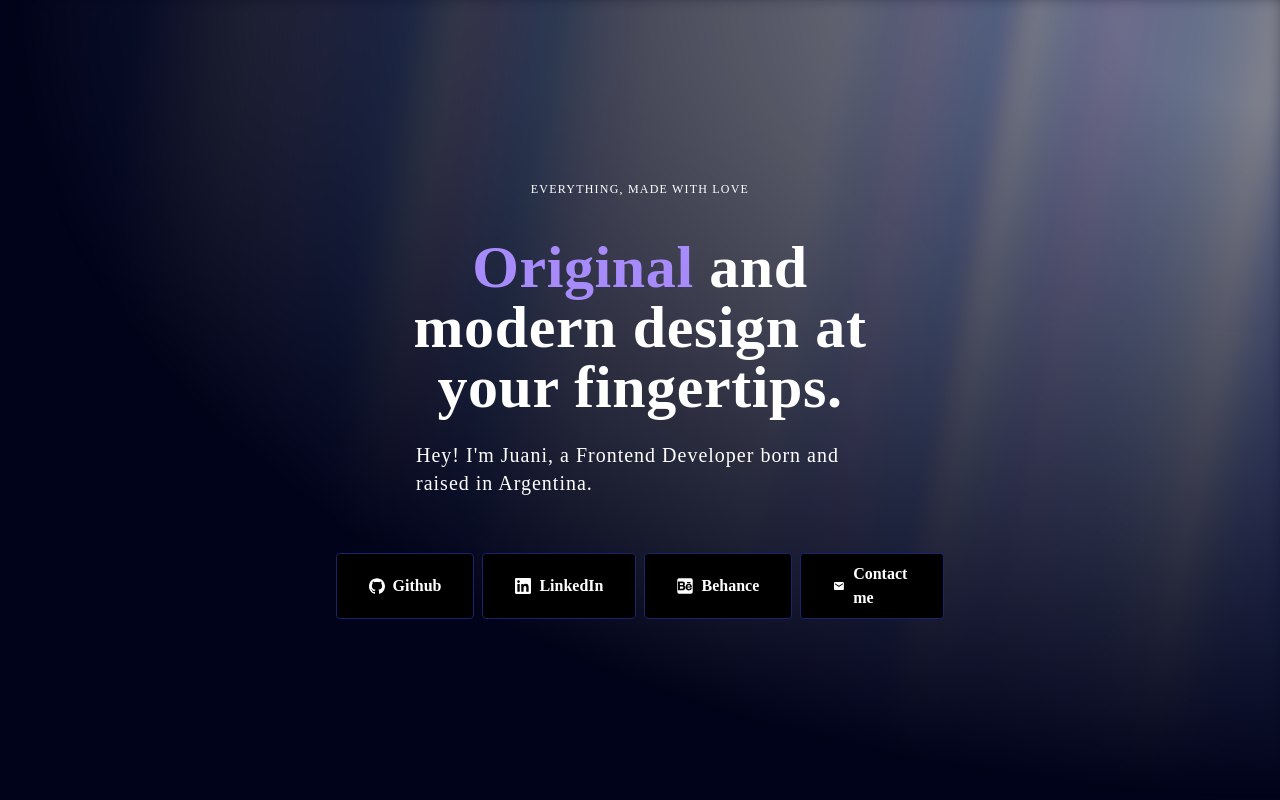
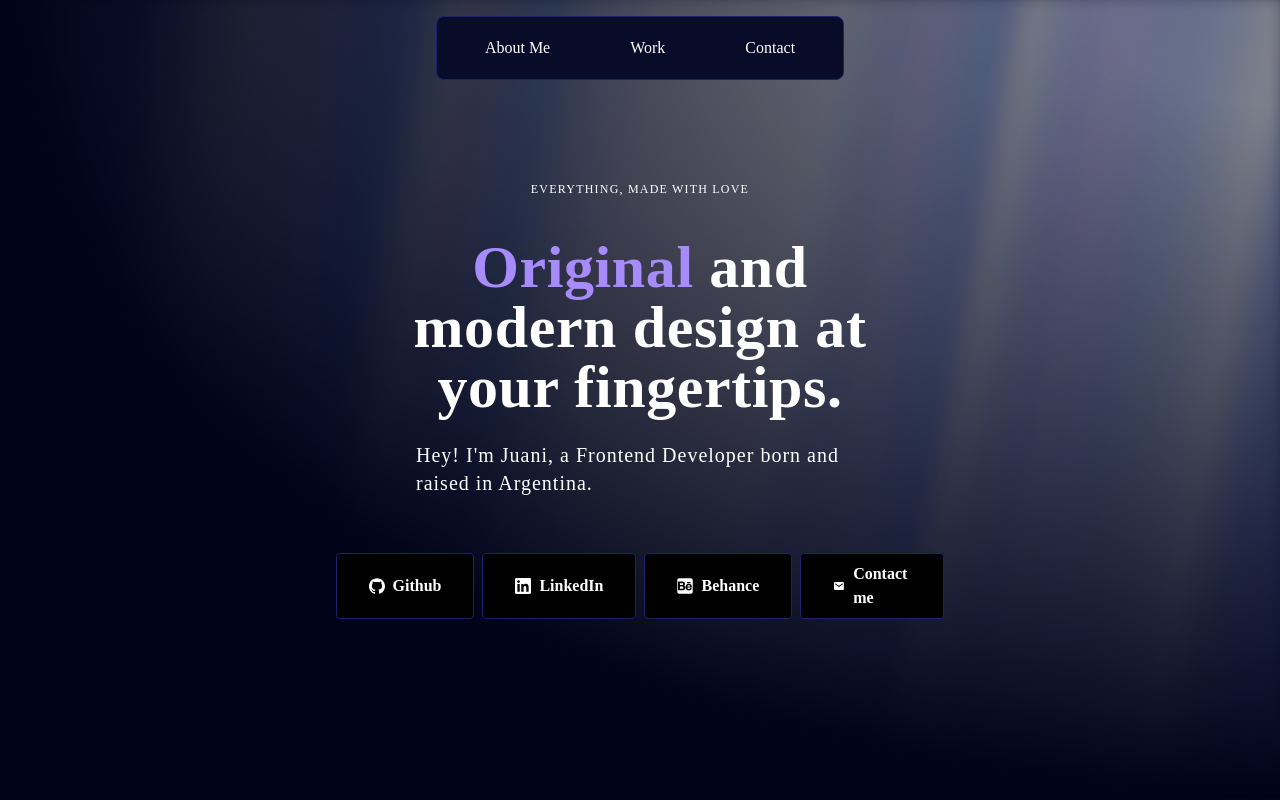
Before and after one commit to juanigarciadev/portfolio, a Next.js app: page / in a window 1280 px wide. Shown: the top 800 px of the page. Built offline with nearby package versions, Linux system fonts and the light colour scheme.

Commit message:
Added header again with scroll to sections and fixed margin top in projects view sections

```diff
--- a/src/app/layout.tsx
+++ b/src/app/layout.tsx
@@ -20,7 +20,7 @@ export default function RootLayout({
     return (
         <html lang="en" className="dark">
             <body className="font-serif font-light bg-main text-white overflow-x-hidden">
-                {/* <Header /> */}
+                <Header />
                 {children}
                 <Footer/>
             </body>
--- a/src/app/projects/BlossomUI/page.tsx
+++ b/src/app/projects/BlossomUI/page.tsx
@@ -2,7 +2,7 @@ import CubeIcon from '../../../components/icons/Cube'
 
 export default function BlossomUI() {
     return(
-        <main className="flex flex-col bg-main gap-16 w-full px-96 mt-12 xl:px-16 lg:px-8 sm:px-2">
+        <main className="flex flex-col bg-main gap-16 w-full px-96 mt-28 xl:px-16 lg:px-8 sm:px-2">
             <div className="h-96 w-full rounded bg-cover bg-[url('https://res.cloudinary.com/diruiumfk/image/upload/v1724003620/blossomui_wcxsqc.png')] hover:bg-bottom hover:duration-1000 [&:not(:hover)]:bg-top [&:not(:hover)]:duration-1000">
             </div>
             <section className="flex flex-col gap-4">
--- a/src/components/custom/AboutMe.tsx
+++ b/src/components/custom/AboutMe.tsx
@@ -30,7 +30,7 @@ const AboutMe = () => {
         },
     ];
     return (
-        <AuroraBackground>
+        <AuroraBackground id="aboutMe">
             <div className="relative flex flex-col justify-center items-center gap-6 px-96 w-full py-64 xl:px-16 lg:px-8 md:gap-4 sm:px-2">
             <div className="hidden absolute bottom-0 left-0 right-0 -top-12 bg-[linear-gradient(to_right,#03082b_1px,transparent_1px),linear-gradient(to_bottom,#03082b_1px,transparent_1px)] bg-[size:14px_24px] [mask-image:radial-gradient(ellipse_60%_50%_at_50%_0%,#000_70%,transparent_100%)] md:block"></div>
                 <span className="z-10 text-xs tracking-widest">EVERYTHING, MADE WITH LOVE</span>
--- a/src/components/custom/Contact.tsx
+++ b/src/components/custom/Contact.tsx
@@ -7,7 +7,7 @@ import Mail from "../icons/Mail";
 const Contact = () => {
     const [copy, setCopy] = useState(false);
     return (
-        <section className="relative flex flex-col gap-8 w-full py-64 xl:px-16 lg:px-8 sm:px-2 md:py-32">
+        <section className="relative flex flex-col gap-8 w-full py-64 xl:px-16 lg:px-8 sm:px-2 md:py-32" id="contact">
             <h3 className="text-6xl text-center font-semibold tracking-wide md:text-2xl">
                 Ready to <span className="text-corporative">work</span> with me?
             </h3>
--- a/src/components/custom/Header.tsx
+++ b/src/components/custom/Header.tsx
@@ -5,10 +5,9 @@ const Header = () => {
         <header className="fixed z-50 top-4 px-4 left-0 right-0 m-auto h-16 w-fit rounded-lg border border-cardBorder bg-light md:h-12 md:px-0">
             <nav className="h-full w-full">
                 <ul className="flex justify-center items-center w-auto h-full gap-4 md:gap-2 md:text-xs">
-                    <li className="inline-flex gap-2 px-8 py-2 cursor-pointer hover:bg-neutral-300 hover:bg-opacity-10 hover:rounded transition-all select-none md:px-4 md:py-0 md:hover:bg-transparent">About Me</li>
-                    <li className="inline-flex gap-2 px-8 py-2 cursor-pointer hover:bg-neutral-300 hover:bg-opacity-10 hover:rounded transition-all select-none md:px-4 md:py-0 md:hover:bg-transparent">Skills</li>
-                    <li className="inline-flex gap-2 px-8 py-2 cursor-pointer hover:bg-neutral-300 hover:bg-opacity-10 hover:rounded transition-all select-none md:px-4 md:py-0 md:hover:bg-transparent">Experience</li>
-                    <li className="inline-flex gap-2 px-8 py-2 cursor-pointer hover:bg-neutral-300 hover:bg-opacity-10 hover:rounded transition-all select-none md:px-4 md:py-0 md:hover:bg-transparent">Contact</li>
+                    <a href="#aboutMe" className="inline-flex gap-2 px-8 py-2 cursor-pointer hover:bg-neutral-300 hover:bg-opacity-10 hover:rounded transition-all select-none md:px-4 md:py-0 md:hover:bg-transparent">About Me</a>
+                    <a href="#work" className="inline-flex gap-2 px-8 py-2 cursor-pointer hover:bg-neutral-300 hover:bg-opacity-10 hover:rounded transition-all select-none md:px-4 md:py-0 md:hover:bg-transparent">Work</a>
+                    <a href="#contact" className="inline-flex gap-2 px-8 py-2 cursor-pointer hover:bg-neutral-300 hover:bg-opacity-10 hover:rounded transition-all select-none md:px-4 md:py-0 md:hover:bg-transparent">Contact</a>
                 </ul>
             </nav>
         </header>
--- a/src/components/custom/Projects.tsx
+++ b/src/components/custom/Projects.tsx
@@ -78,7 +78,7 @@ const PROJECTS = [
 
 const Projects = () => {
     return (
-        <div className="flex flex-col bg-main gap-16 w-full px-96 xl:px-16 lg:px-8 sm:px-2">
+        <div className="flex flex-col bg-main gap-16 w-full px-96 xl:px-16 lg:px-8 sm:px-2" id="work">
             <h2 className="text-6xl text-center font-semibold tracking-wide md:text-2xl">
                 My <span className="text-corporative">featured</span> projects
             </h2>
```
